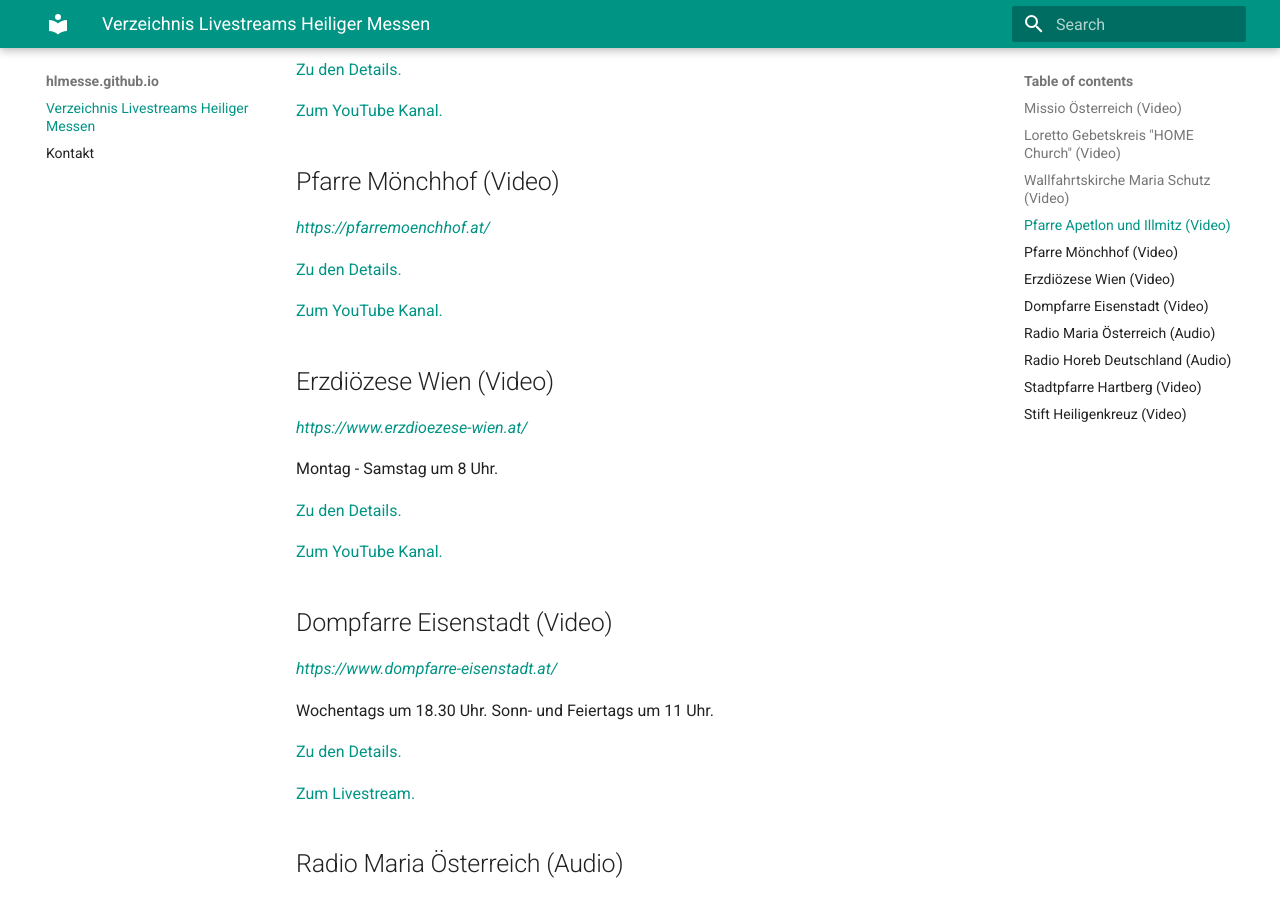
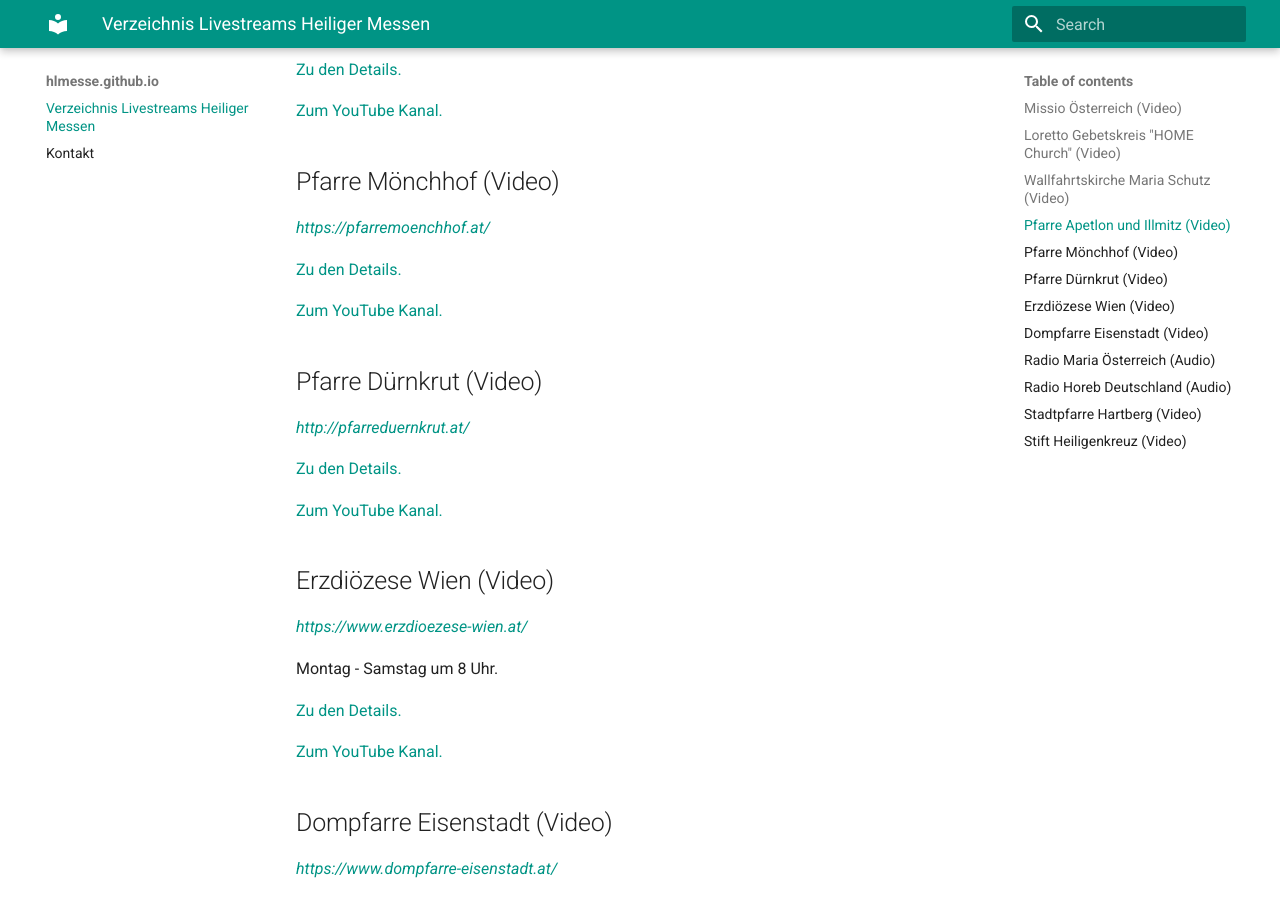
Before and after one commit to hlmesse/hlmesse-mkdocs, an MkDocs documentation site: the page built from docs/index.md, in a window 1280 px wide and 900 px high, scrolled down 898 px. Built offline with MkDocs 1.6.1 and Material for MkDocs 9.7.7, drawn with Linux system fonts in a browser that asks for light colours.

Commit message:
add Pfarre Dürnkrut

```diff
--- a/docs/index.md
+++ b/docs/index.md
@@ -49,6 +49,15 @@ _[https://pfarremoenchhof.at/](https://pfarremoenchhof.at/)_
 [Zu den Details.](https://pfarremoenchhof.at/termine/)
 
 [Zum YouTube Kanal.](https://www.youtube.com/channel/UCBnX4UaGsQxeUMlmoBnsj4g)
+
+
+## Pfarre Dürnkrut (Video)
+
+_[http://pfarreduernkrut.at/](http://pfarreduernkrut.at/Pfarre_2.htm)_
+
+[Zu den Details.](http://pfarreduernkrut.at/Pfarrblatt/termine_live_stream.pdf)
+
+[Zum YouTube Kanal.](https://www.youtube.com/channel/UCCunxil3RqtDdM9j8d7NIig)
 
 
 ## Erzdiözese Wien (Video)
```
